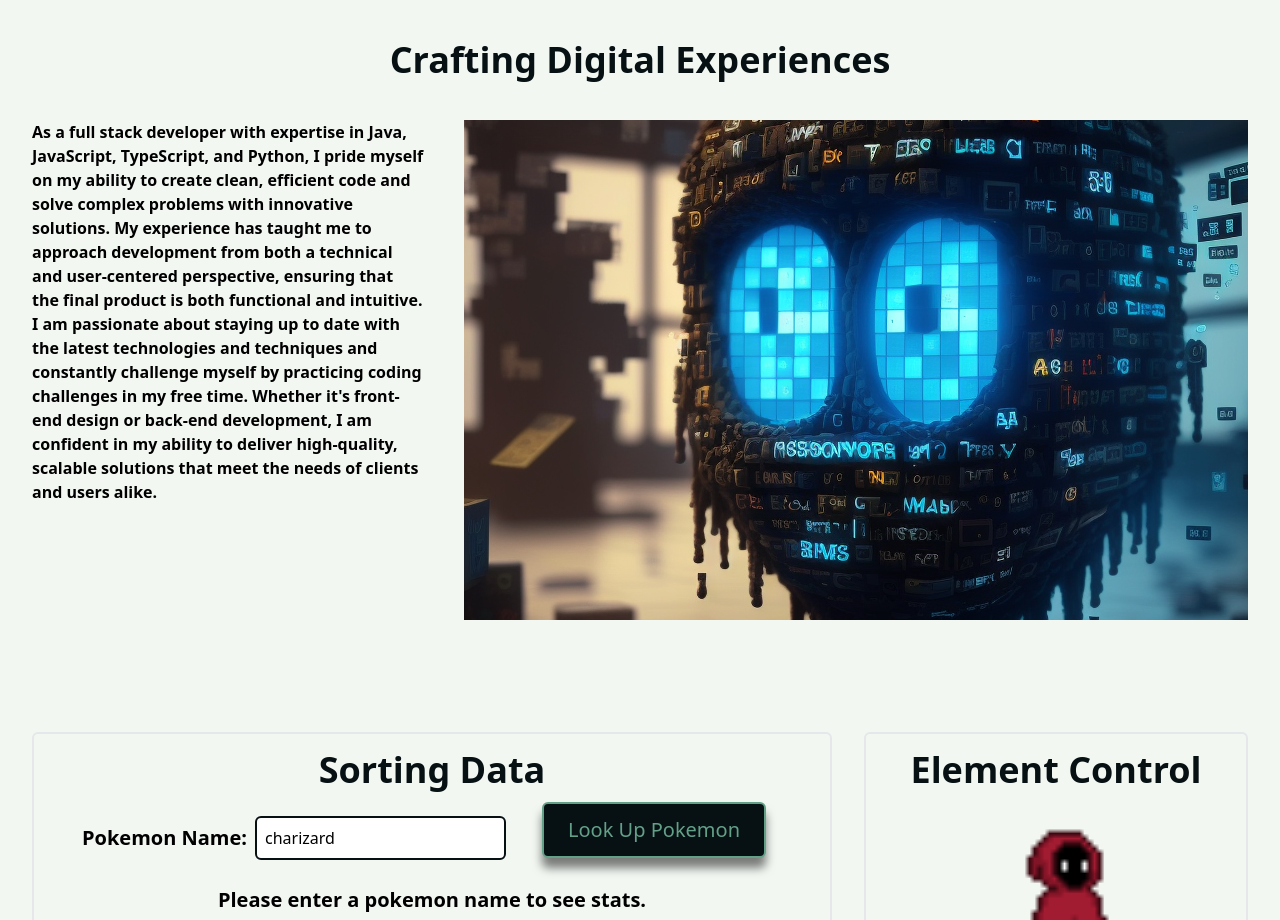
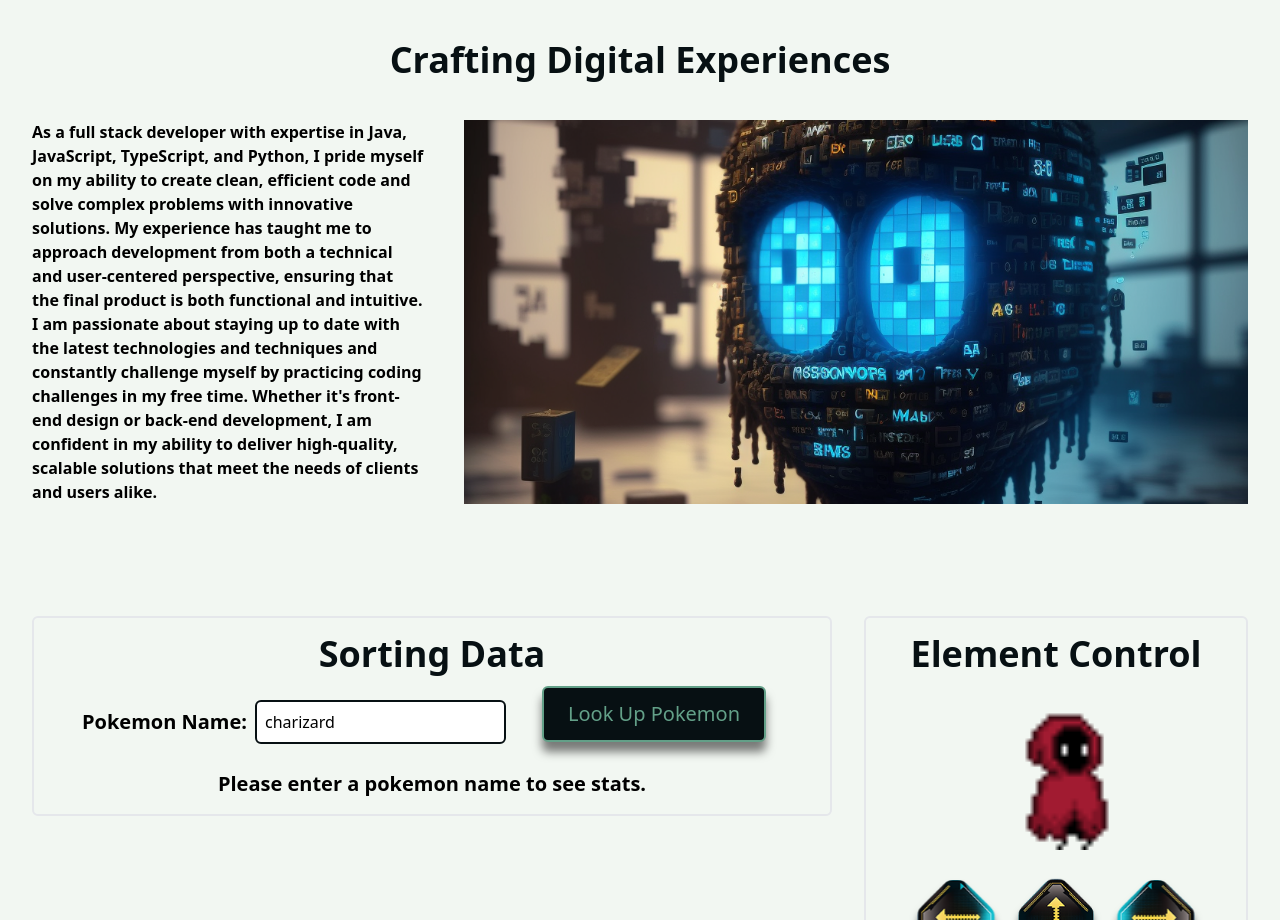
Before and after one commit to ChristopherHoganJr/chrishogan.io, a Next.js app: page / in a window 1280 px wide. Shown: the part 840-1760 px from the top of the page. Built offline with nearby package versions, Linux system fonts and the light colour scheme.

Commit message:
Update ExperienceSection.tsx

```diff
--- a/app/components/landing/ExperienceSection.tsx
+++ b/app/components/landing/ExperienceSection.tsx
@@ -28,7 +28,7 @@ const ExperienceSection: FC = () => {
             I am confident in my ability to deliver high-quality, scalable
             solutions that meet the needs of clients and users alike.
           </p>
-          <div className="bg-[url('/images/codeface.png')] w-full h-full bg-auto bg-center bg-no-repeat min-h-[500px] "></div>
+          <div className="bg-[url('/images/codeface.png')] w-full h-full bg-cover bg-center  bg-no-repeat "></div>
         </div>
       </div>
     </section>
```
